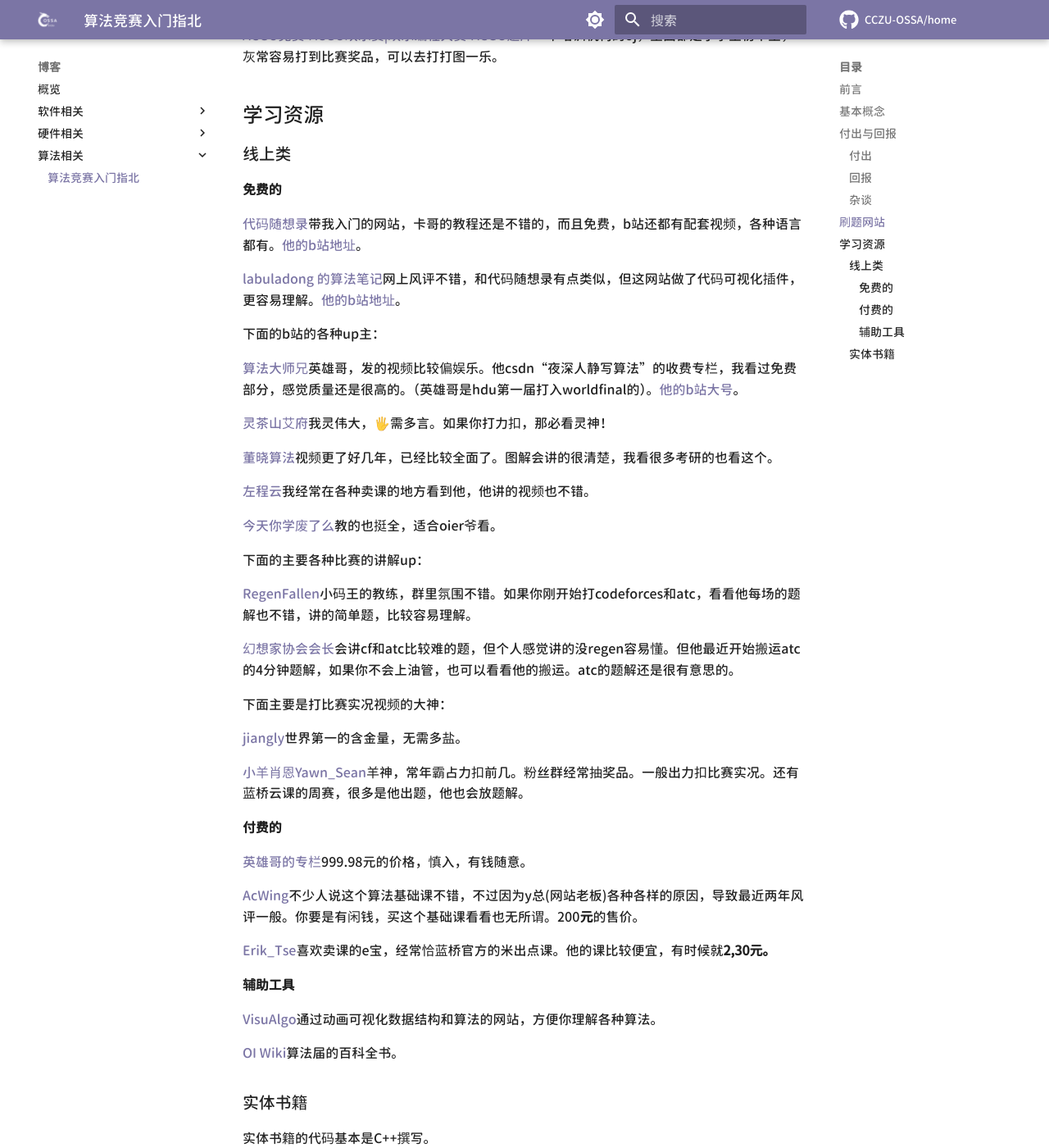
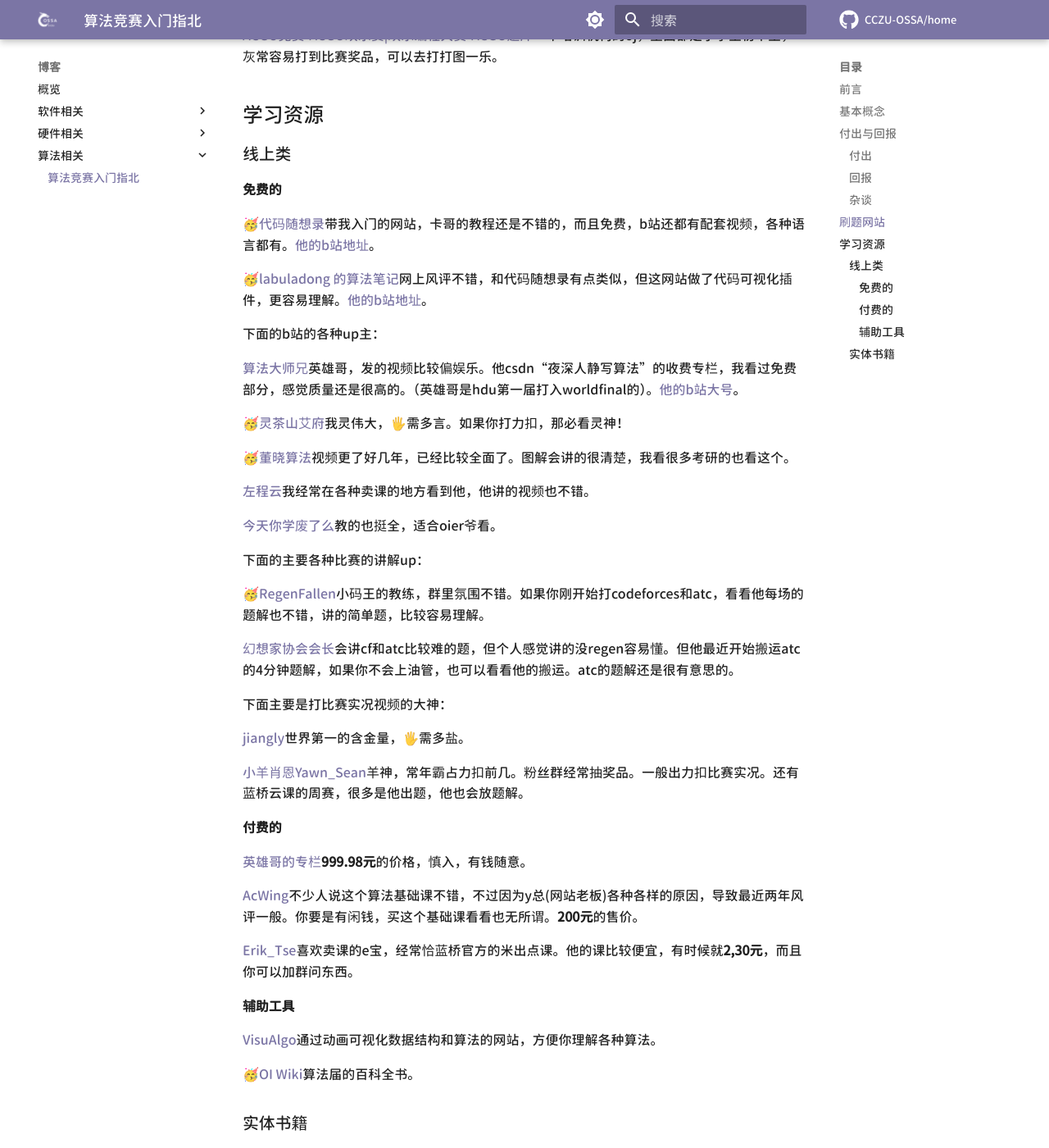
Before and after one commit to CCZU-OSSA/home, an MkDocs documentation site: the page built from docs/blog/algorithm/guide-to-algorithm-competitions.md, in a window 1280 px wide and 1400 px high, scrolled down 3522 px. Shown: the whole window at 82% size. Built offline with MkDocs 1.6.1 and Material for MkDocs 9.7.7, drawn with Linux system fonts in a browser that asks for light colours; some web fonts are replaced; comment, search, counter and statistics services are not loaded.

Commit message:
Update guide-to-algorithm-competitions.md

```diff
--- a/docs/blog/algorithm/guide-to-algorithm-competitions.md
+++ b/docs/blog/algorithm/guide-to-algorithm-competitions.md
@@ -92,7 +92,7 @@ acmer指的是，参加XCPC系列比赛的选手。
 
 ## 刷题网站
 
-[力扣 (LeetCode)](https://leetcode.cn/)求职必备，刷刷里面的hot100就够应付大部分面试了。但是题目大部分语言都是用类封装好了，如果你还不会面向对象，可以先学习一下。力扣有周赛和双周赛，挺好玩的，打的人也不少，如果你竞赛积分能打到1800以上，拿到knight牌，面试应该没什么大问题。有非常多高质量的题解，你能在这里找到各种冷门语言的题解。
+🥳[力扣 (LeetCode)](https://leetcode.cn/)求职必备，刷刷里面的hot100就够应付大部分面试了。但是题目大部分语言都是用类封装好了，如果你还不会面向对象，可以先学习一下。力扣有周赛和双周赛，挺好玩的，打的人也不少，如果你竞赛积分能打到1800以上，拿到knight牌，面试应该没什么大问题。有非常多高质量的题解，你能在这里找到各种冷门语言的题解。
 
 [蓝桥云课](https://www.lanqiao.cn/cup/)蓝桥官方的oj，有官方的卖课（我没看过），还有往年题目。每两周有双周赛，奖金是真的多啊，相比洛谷，力扣等平台。如果你想打蓝桥杯，考前刷这个就对了。
 
@@ -100,11 +100,11 @@ acmer指的是，参加XCPC系列比赛的选手。
 
 接下来是**需求3**所需的：
 
-[洛谷](https://www.luogu.com.cn/)oi爷的主场，里面多大是初高中oier。个人感觉，题解质量参差不齐。洛谷月赛质量不错，可以打打。还有其他平台的题目，一般也都会搬到洛谷上。
+🥳[洛谷](https://www.luogu.com.cn/)oi爷的主场，里面多大是初高中oier。个人感觉，题解质量参差不齐。洛谷月赛质量不错，可以打打。还有其他平台的题目，一般也都会搬到洛谷上。
 
-[Codeforces](https://mirror.codeforces.com/)世界上最大的刷题网站，里面的比赛分为div1,2,3,4级别，思维题较多，刚开始可以打div3,4。div2的前两题。gym里面有各地区域赛，网络赛，省赛的题目。不过codeforces比赛的作息比较阴间，常在凌晨。
+🥳[Codeforces](https://mirror.codeforces.com/)世界上最大的刷题网站，里面的比赛分为div1,2,3,4级别，思维题较多，刚开始可以打div3,4。div2的前两题。gym里面有各地区域赛，网络赛，省赛的题目。不过codeforces比赛的作息比较阴间，常在凌晨。
 
-[AtCoder](https://atcoder.jp/)日本的刷题网站，比赛中ABC（AtCoder Beginner Contest）对新人比较友好，题目考察的知识点也比较全面，不像cf那么极端，时间和题目都是。
+🥳[AtCoder](https://atcoder.jp/)日本的刷题网站，比赛中ABC（AtCoder Beginner Contest）对新人比较友好，题目考察的知识点也比较全面，不像cf那么极端，时间和题目都是。
 
 [牛客竞赛](https://ac.nowcoder.com/)牛客虽然是个招聘软件，但最近的周赛越办越好了。有小白月赛，练习赛，挑战赛。里面的牛客多校灰常适合acmer练习。
 
@@ -118,17 +118,17 @@ acmer指的是，参加XCPC系列比赛的选手。
 
 #### 免费的
 
-[代码随想录](https://programmercarl.com)带我入门的网站，卡哥的教程还是不错的，而且免费，b站还都有配套视频，各种语言都有。[他的b站地址](https://space.bilibili.com/525438321?spm_id_from=333.337.0.0)。
+🥳[代码随想录](https://programmercarl.com)带我入门的网站，卡哥的教程还是不错的，而且免费，b站还都有配套视频，各种语言都有。[他的b站地址](https://space.bilibili.com/525438321?spm_id_from=333.337.0.0)。
 
-[labuladong 的算法笔记](https://labuladong.online/algo/home/)网上风评不错，和代码随想录有点类似，但这网站做了代码可视化插件，更容易理解。[他的b站地址](https://space.bilibili.com/14089380?spm_id_from=333.999.0.0)。
+🥳[labuladong 的算法笔记](https://labuladong.online/algo/home/)网上风评不错，和代码随想录有点类似，但这网站做了代码可视化插件，更容易理解。[他的b站地址](https://space.bilibili.com/14089380?spm_id_from=333.999.0.0)。
 
 下面的b站的各种up主：
 
 [算法大师兄](https://space.bilibili.com/1784235102?spm_id_from=333.999.0.0)英雄哥，发的视频比较偏娱乐。他csdn“夜深人静写算法”的收费专栏，我看过免费部分，感觉质量还是很高的。（英雄哥是hdu第一届打入worldfinal的）。[他的b站大号](https://space.bilibili.com/319521269?spm_id_from=333.999.0.0)。
 
-[灵茶山艾府](https://space.bilibili.com/206214?spm_id_from=333.999.0.0)我灵伟大，🖐️需多言。如果你打力扣，那必看灵神！
+🥳[灵茶山艾府](https://space.bilibili.com/206214?spm_id_from=333.999.0.0)我灵伟大，🖐️需多言。如果你打力扣，那必看灵神！
 
-[董晓算法](https://space.bilibili.com/517494241?spm_id_from=333.999.0.0)视频更了好几年，已经比较全面了。图解会讲的很清楚，我看很多考研的也看这个。
+🥳[董晓算法](https://space.bilibili.com/517494241?spm_id_from=333.999.0.0)视频更了好几年，已经比较全面了。图解会讲的很清楚，我看很多考研的也看这个。
 
 [左程云](https://space.bilibili.com/8888480?spm_id_from=333.999.0.0)我经常在各种卖课的地方看到他，他讲的视频也不错。
 
@@ -136,35 +136,35 @@ acmer指的是，参加XCPC系列比赛的选手。
 
 下面的主要各种比赛的讲解up：
 
-[RegenFallen](https://space.bilibili.com/23358007?spm_id_from=333.999.0.0)小码王的教练，群里氛围不错。如果你刚开始打codeforces和atc，看看他每场的题解也不错，讲的简单题，比较容易理解。
+🥳[RegenFallen](https://space.bilibili.com/23358007?spm_id_from=333.999.0.0)小码王的教练，群里氛围不错。如果你刚开始打codeforces和atc，看看他每场的题解也不错，讲的简单题，比较容易理解。
 
 [幻想家协会会长](https://space.bilibili.com/55927668?spm_id_from=333.999.0.0)会讲cf和atc比较难的题，但个人感觉讲的没regen容易懂。但他最近开始搬运atc的4分钟题解，如果你不会上油管，也可以看看他的搬运。atc的题解还是很有意思的。
 
 下面主要是打比赛实况视频的大神：
 
-[jiangly](https://space.bilibili.com/130648068/?spm_id_from=333.999.0.0)世界第一的含金量，无需多盐。
+[jiangly](https://space.bilibili.com/130648068/?spm_id_from=333.999.0.0)世界第一的含金量，🖐️需多盐。
 
 [小羊肖恩Yawn_Sean](https://space.bilibili.com/193004900?spm_id_from=333.999.0.0)羊神，常年霸占力扣前几。粉丝群经常抽奖品。一般出力扣比赛实况。还有蓝桥云课的周赛，很多是他出题，他也会放题解。
 
 #### 付费的
 
-[英雄哥的专栏](https://blog.csdn.net/whereisherofrom/category_9273531.html)999.98元的价格，慎入，有钱随意。
+[英雄哥的专栏](https://blog.csdn.net/whereisherofrom/category_9273531.html)**999.98元**的价格，慎入，有钱随意。
 
-[AcWing](https://www.acwing.com/activity/)不少人说这个算法基础课不错，不过因为y总(网站老板)各种各样的原因，导致最近两年风评一般。你要是有闲钱，买这个基础课看看也无所谓。200**元**的售价。
+[AcWing](https://www.acwing.com/activity/)不少人说这个算法基础课不错，不过因为y总(网站老板)各种各样的原因，导致最近两年风评一般。你要是有闲钱，买这个基础课看看也无所谓。**200元**的售价。
 
-[Erik_Tse](https://space.bilibili.com/231911980?spm_id_from=333.999.0.0)喜欢卖课的e宝，经常恰蓝桥官方的米出点课。他的课比较便宜，有时候就**2,30元。**
+[Erik_Tse](https://space.bilibili.com/231911980?spm_id_from=333.999.0.0)喜欢卖课的e宝，经常恰蓝桥官方的米出点课。他的课比较便宜，有时候就**2,30元**，而且你可以加群问东西。
 
 #### 辅助工具
 
 [VisuAlgo](https://visualgo.net/zh)通过动画可视化数据结构和算法的网站，方便你理解各种算法。
 
-[OI Wiki](https://oi-wiki.org//)算法届的百科全书。
+🥳[OI Wiki](https://oi-wiki.org//)算法届的百科全书。
 
 ### 实体书籍
 
 实体书籍的代码基本是C++撰写。
 
-[算法竞赛（清华大学出版社）](http://www.tup.tsinghua.edu.cn/booksCenter/book_08808001.html)。白皮书，罗勇军写的，前两年才刚出，知识点非常全面，在比赛中，我看很多人带的板子也都是这一本，个人**十分推荐**！我在qq群文件里面放了。
+🥳[算法竞赛（清华大学出版社）](http://www.tup.tsinghua.edu.cn/booksCenter/book_08808001.html)。白皮书，罗勇军写的，前两年才刚出，知识点非常全面，在比赛中，我看很多人带的板子也都是这一本，个人**十分推荐**！我在qq群文件里面放了。
 
 [算法导论（麻省理工学院出版社）](https://baike.baidu.com/item/算法导论/1775186)。黑皮书，里面的数学论证较多，如果你喜欢严谨的论证，这本书一定很适合你。不过难度很大，**慎入**。
 
```
